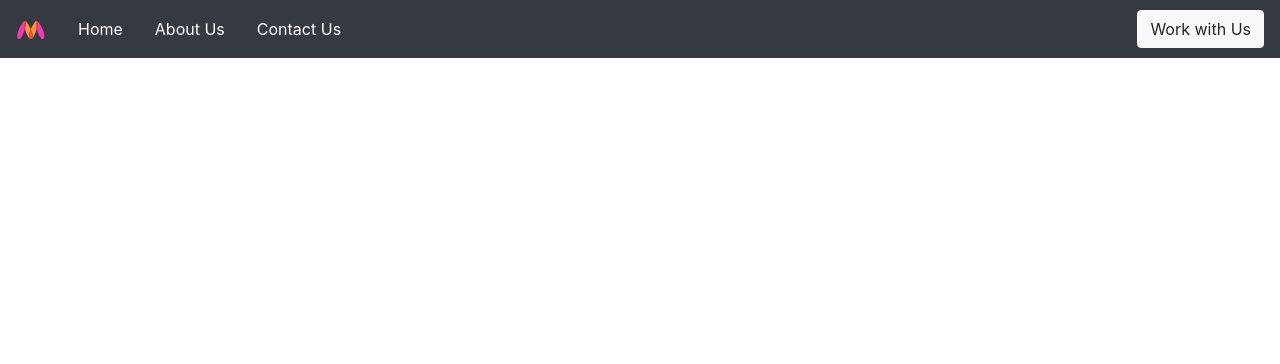
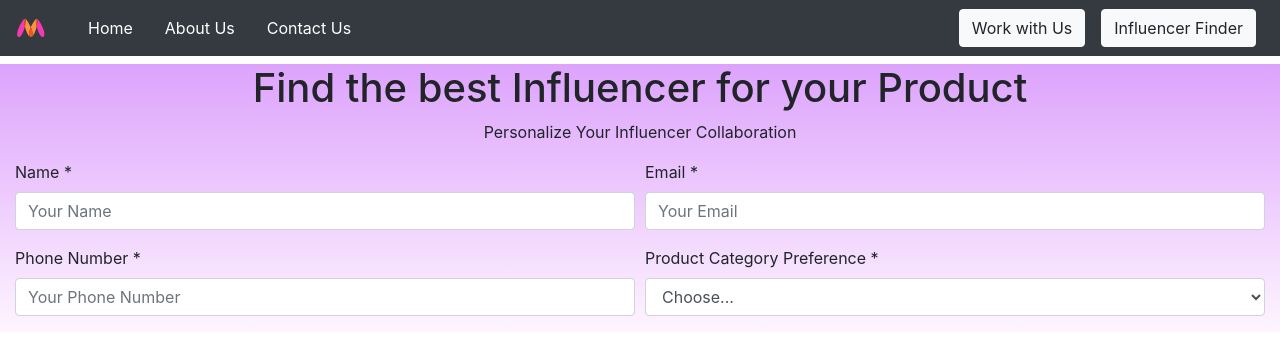
Before and after one commit to AryanSwaroop/Myntra-Influencer, a React (Create React App) app in the folder my-react-app/: page /InfluencerFinder in a window 1280 px wide. Shown: the top 364 px of the page. Built offline with nearby package versions, Linux system fonts and the light colour scheme.

Commit message:
fifth commit

```diff
--- a/my-react-app/src/App.css
+++ b/my-react-app/src/App.css
@@ -242,3 +242,16 @@ margin-top: 50px;
  border-radius: 30px;
  overflow: hidden;
 }
+.navbar {
+  background-color: #343a40; /* Ensure navbar background is dark */
+}
+
+.navbar .navbar-brand {
+  color: white !important; /* Change text color to white */
+  display: flex;
+  align-items: center;
+}
+
+.navbar .navbar-brand img {
+  margin-right: 10px; /* Add some space between the logo and the text */
+}
--- a/my-react-app/src/App.js
+++ b/my-react-app/src/App.js
@@ -3,6 +3,7 @@ import { BrowserRouter as Router, Routes, Route, Link } from 'react-router-dom';
 import AboutUs from './aboutUs'; // Ensure correct case in import
 import ContactUs from './contactus'; // Ensure correct case in import
 import WorkUs from './workus'; // Ensure correct case in import
+import InfluencerFinder from './InfluencerFinder'; // Ensure correct case in import
 
 import myntraLogo from './myntra.svg';
 import clothingImage from './images/clothing.jpg';
@@ -30,7 +31,10 @@ function App() {
             <Link className="nav-item nav-link active mx-2 text-white" to="/AboutUs">About Us</Link>
             <Link className="nav-item nav-link active mx-2 text-white" to="/ContactUs">Contact Us</Link>
           </div>
-          <Link className=" btn btn-light my-2 my-sm-0 ml-auto" to="/WorkUs">Work with Us</Link>
+          <div className="ml-auto">
+            <Link className="btn btn-light my-2 my-sm-0 mx-2" to="/WorkUs">Work with Us</Link>
+            <Link className="btn btn-light my-2 my-sm-0 mx-2" to="/InfluencerFinder">Influencer Finder</Link>
+          </div>
         </div>
       </nav>
       <Routes>
@@ -38,6 +42,7 @@ function App() {
         <Route path="/AboutUs" element={<AboutUs />} />
         <Route path="/ContactUs" element={<ContactUs />} />
         <Route path="/WorkUs" element={<WorkUs />} />
+        <Route path="/InfluencerFinder" element={<InfluencerFinder />} />
         {/* Add other routes as needed */}
       </Routes>
     </>
--- /dev/null
+++ b/my-react-app/src/InfluencerFinder.js
@@ -0,0 +1,44 @@
+import React from 'react';
+import './App.css';
+import myntraLogo from './myntra.svg';
+
+const InfluencerFinder = () => {
+    return (
+        <div className="App">
+            <div className="container-fluid mt-2 bg-color">
+                <h1 className="text-center">Find the best Influencer for your Product</h1>
+                <p className="text-center">Personalize Your Influencer Collaboration</p>
+                <form >
+                    {/* onSubmit={handleSubmit} */}
+                    <div className="form-row">
+                        <div className="form-group col-md-6">
+                            <label htmlFor="name">Name <span className="required">*</span></label>
+                            <input type="text" className="form-control" id="name"  placeholder="Your Name" required />
+                        </div>
+                        <div className="form-group col-md-6">
+                            <label htmlFor="email">Email <span className="required">*</span></label>
+                            <input type="email" className="form-control" id="email"  placeholder="Your Email" required />
+                        </div>
+                    </div>
+                    <div className="form-row">
+                        <div className="form-group col-md-6">
+                            <label htmlFor="phoneNumber">Phone Number <span className="required">*</span></label>
+                            <input type="tel" className="form-control" id="phoneNumber"  placeholder="Your Phone Number" required />
+                        </div>
+                        <div className="form-group col-md-6">
+                            <label htmlFor="productCategory">Product Category Preference <span className="required">*</span></label>
+                            <select id="productCategory" className="form-control"  required>
+                                <option value="">Choose...</option>
+                                <option>Clothing</option>
+                                <option>Accessories</option>
+                                <option>Cosmetics</option>
+                            </select>
+                        </div>
+                    </div>
+                </form>
+            </div>
+        </div>
+    );
+}
+
+export default InfluencerFinder;
--- a/my-react-app/src/workus.js
+++ b/my-react-app/src/workus.js
@@ -25,7 +25,10 @@ const WorkUs = () => {
         followersGrowthRate: '',
         achievements: '',
         bio: '',
-        photo: null
+        photo: null,
+        state: '',
+        city: '',
+        campaignDuration: ''
     });
 
     useEffect(() => {
@@ -48,20 +51,19 @@ const WorkUs = () => {
 
     const handleSubmit = (e) => {
         e.preventDefault();
-        axios.post("",JSON.stringify(formData))
-        .then(response=>{
-            console.log(response)
-        })
+        axios.post("", JSON.stringify(formData))
+        .then(response => {
+            console.log(response);
+        });
         // localStorage.setItem('influencerData', JSON.stringify(formData));
         // alert(isUpdating ? 'Details updated successfully!' : 'Form submitted successfully!');
-
     };
 
     return (
         <div className="container-fluid mt-2 bg-color">
             <h1 className="text-center">Work With Us</h1>
             <p className="text-center">Fill out the form below to collaborate with us.</p>
-            <form >
+            <form>
                 {/* onSubmit={handleSubmit} */}
                 <div className="form-row">
                     <div className="form-group col-md-6">
@@ -109,7 +111,7 @@ const WorkUs = () => {
                         <label htmlFor="followers">Number of Followers <span className="required">*</span></label>
                         <input type="number" className="form-control" id="followers" value={formData.followers} onChange={handleChange} placeholder="Number of Followers" required />
                     </div>
-                    <div className="form-group col-md6">
+                    <div className="form-group col-md-6">
                         <label htmlFor="averageLikes">Average Likes per Post/Video <span className="required">*</span></label>
                         <input type="number" className="form-control" id="averageLikes" value={formData.averageLikes} onChange={handleChange} placeholder="Average Likes" required />
                     </div>
@@ -180,6 +182,27 @@ const WorkUs = () => {
                     </div>
                 </div>
                 <div className="form-row">
+                    <div className="form-group col-md-6">
+                        <label htmlFor="state">State <span className="required">*</span></label>
+                        <input type="text" className="form-control" id="state" value={formData.state} onChange={handleChange} placeholder="Your State" required />
+                    </div>
+                    <div className="form-group col-md-6">
+                        <label htmlFor="city">City <span className="required">*</span></label>
+                        <input type="text" className="form-control" id="city" value={formData.city} onChange={handleChange} placeholder="Your City" required />
+                    </div>
+                </div>
+                <div className="form-row">
+                    <div className="form-group col-md-6">
+                        <label htmlFor="campaignDuration">Campaign Duration <span className="required">*</span></label>
+                        <select id="campaignDuration" className="form-control" value={formData.campaignDuration} onChange={handleChange} required>
+                            <option value="">Choose...</option>
+                            <option value="One-time post">One-time post</option>
+                            <option value="Month-long">Month-long</option>
+                            <option value="Year-long">Year-long</option>
+                        </select>
+                    </div>
+                </div>
+                <div className="form-row">
                     <div className="form-group col-md-12">
                         <label htmlFor="achievements">Achievements </label>
                         <textarea className="form-control" id="achievements" rows="3" value={formData.achievements} onChange={handleChange} placeholder="List your achievements" required></textarea>
@@ -198,9 +221,8 @@ const WorkUs = () => {
                     </div>
                 </div>
                 <div className="form-row justify-content-center">
-                    <button type="submit"onClick={handleSubmit} className="btn btn-pink">Submit</button>
+                    <button type="submit" onClick={handleSubmit} className="btn btn-pink">Submit</button>
                     {/* {isUpdating ? 'Update Details' : 'Submit'} */}
-
                 </div>
                 <div className="form-row mt-3">
                     <p className="text-center w-100">* Please update this regularly for more opportunities.</p>
```
